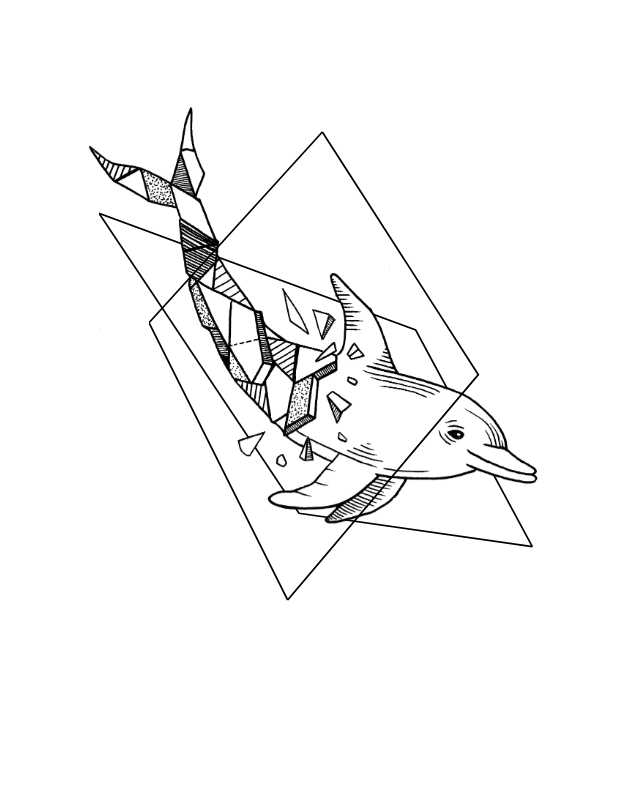
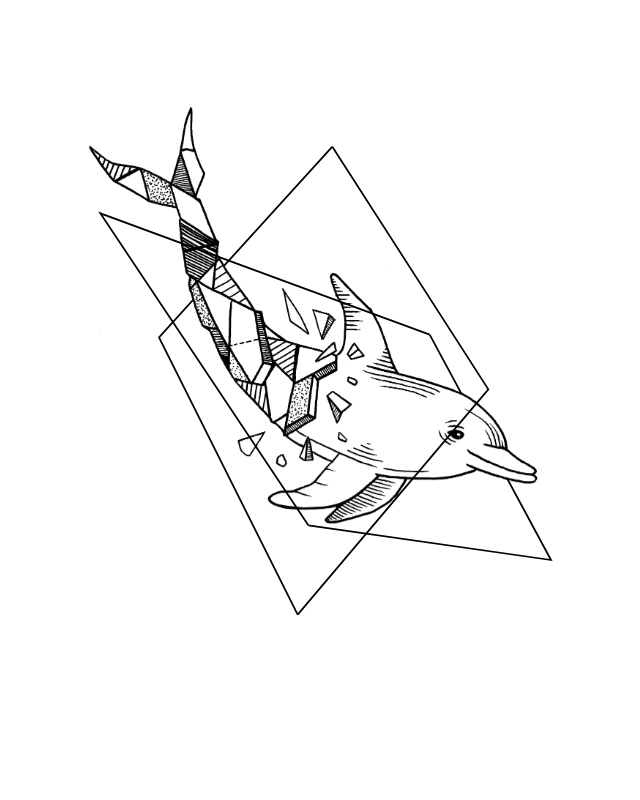
Before and after one commit to jzfqiu/jzqiu.com-react, a React app: page / in a window 1280 px wide. Shown: the top 800 px of the page, without its empty margins (329-969 px from the left). Built offline with nearby package versions, Linux system fonts and the light colour scheme.

Commit message:
did dolphin.

```diff
--- a/public/index.html
+++ b/public/index.html
@@ -10,29 +10,10 @@
     <meta name="theme-color" content="#000000"/>
     <link rel="manifest" href="%PUBLIC_URL%/manifest.json"/>
 
-    <title>React App</title>
+    <title>Lorem Ipsum</title>
 </head>
 <body>
 <noscript>You need to enable JavaScript to run this app.</noscript>
 <div id="root"></div>
 </body>
 </html>
-
-<!--<section class="projects">-->
-<!--    <h3>Projects</h3>-->
-<!--    <div class="uocsecrets">-->
-<!--        <h4>UoCSecrets</h4>-->
-<!--        <p>An anonymous social network webapp</p>-->
-<!--        <p>Built using: Django, Bootstrap, PostgreSQL</p>-->
-<!--    </div>-->
-<!--    <div class="ime_inventory_database">-->
-<!--        <h4>IME Inventory Database</h4>-->
-<!--        <p>A search engine and database interface for IME's equipment inventory</p>-->
-<!--        <p>Built using: Flask, jQuery, MongoDB</p>-->
-<!--    </div>-->
-<!--    <div class="jzqiu">-->
-<!--        <h4>This Site</h4>-->
-<!--        <p>My personal website</p>-->
-<!--        <p>Built using: Flask, jQuery, SQLite</p>-->
-<!--    </div>-->
-<!--</section>-->
--- a/src/dolphin.js
+++ b/src/dolphin.js
@@ -1,4 +1,4 @@
-import React, { Component } from 'react';
+import React, {Component} from 'react';
 import dolphin_core from './dolphin_borderless.png'
 import styled from 'styled-components'
 
@@ -17,19 +17,19 @@ const StyledDolphinCore = styled.div`
 `;
 
 const StyledDolphinLineA = styled.div`
-    top: 10%;
-    width: 520px;
+    top: 0px;
+    width: 800px;
     position: fixed;
-    margin-left: calc(50% - 170px);
-    z-index: 20;
+    margin-left: calc(50% - 400px);
+    z-index: ${props => props.zIdx};
 `;
 
 const StyledDolphinLineB = styled.div`
-    top: 10%;
-    width: 500px;
+    top: 0px;
+    width: 800px;
     position: fixed;
-    margin-left: calc(50% - 220px);
-    z-index: 0;
+    margin-left: calc(50% - 400px);
+    z-index: ${props => props.zIdx};
 `;
 
 const ImgStyle = {
@@ -38,13 +38,13 @@ const ImgStyle = {
 };
 
 
-const  moveLeftUp = function(endDim, n) {
-    return endDim - n*(endDim+50);
+const moveLeftUp = function (endDim, n) {
+    return endDim - n * (endDim + 50);
 };
 
 
-const  moveRightDown = function(viewBoxDim, endDim, n) {
-    return endDim - n * (endDim-viewBoxDim-50);
+const moveRightDown = function (viewBoxDim, endDim, n) {
+    return endDim - n * (endDim - viewBoxDim - 50);
 };
 
 
@@ -79,12 +79,9 @@ class Dolphin extends Component {
                 <StyledDolphinCore>
                     <img src={dolphin_core} alt={"dolphin"} style={ImgStyle}/>
                 </StyledDolphinCore>
-                <StyledDolphinLineA>
+
                 <DolphinLineA x={this.state.height}/>
-                </StyledDolphinLineA>
-                <StyledDolphinLineB>
                 <DolphinLineB x={this.state.height}/>
-                </StyledDolphinLineB>
             </StyledDolphin>
         );
     }
@@ -94,11 +91,17 @@ class Dolphin extends Component {
 class DolphinLineA extends Component {
 
     render() {
+
         const x = this.props.x;
         const widthDim = 300;
-        const heightDim = 400;
+        const heightDim = 300;
+        const widthOffset = 90;
+        const heightOffset = 55;
+        const scaleOffset = 0.65;
 
         return (
+            <div>
+                <StyledDolphinLineA zIdx={10}>
                     <svg xmlns="http://www.w3.org/2000/svg"
                          viewBox={
                              "0 0 " + widthDim +
@@ -110,50 +113,61 @@ class DolphinLineA extends Component {
                                 fill: none;
                                 stroke: #000;
                                 stroke-miterlimit: 10;
-                        }
-
-                        .l0 {
-                            z-index: 0;
-                        }
-
-                        .l1 {
-                            z-index: 20;
+                                stroke-width: ${scaleOffset};
                             }
                         `}
                             </style>
                         </defs>
-                <title>Layer 1</title>
-                <g id="Layer1" data-name="Layer 1">
+                        <g>
                             <polyline className="cls-1 l0" points=
                                 {
-                            moveLeftUp(100, x) + " " +
-                            moveLeftUp(30, x) + " " +
+                                    moveLeftUp(widthOffset + 100 * scaleOffset, x) + " " +
+                                    moveLeftUp(heightOffset, x) + " " +
 
-                            moveLeftUp(190, x) + " " +
-                            moveRightDown(heightDim, 170, x) + " " +
+                                    moveLeftUp(widthOffset + 190 * scaleOffset, x) + " " +
+                                    moveRightDown(heightDim, heightOffset + 140 * scaleOffset, x) + " " +
 
-                            moveRightDown(widthDim, 80, x) + " " +
-                            moveRightDown(heightDim, 300, x)
+                                    moveRightDown(widthDim, widthOffset + 80 * scaleOffset, x) + " " +
+                                    moveRightDown(heightDim, heightOffset + 270 * scaleOffset, x)
                                 }
                             />
+                        </g>
+                    </svg>
+                </StyledDolphinLineA>
+                <StyledDolphinLineA zIdx={0}>
+                    <svg xmlns="http://www.w3.org/2000/svg"
+                         viewBox={
+                             "0 0 " + widthDim +
+                             " " + heightDim
+                         }>
+                        <defs>
+                            <style>{`
+                        .cls {
+                            fill: none;
+                            stroke: #000;
+                            stroke-miterlimit: 10;
+                            stroke-width: ${scaleOffset};
+                        }
+                    `}
+                            </style>
+                        </defs>
+                        <g>
                             <polyline className="cls-1 l1" points=
                                 {
-                            moveRightDown(widthDim, 80, x) + " " +
-                            moveRightDown(heightDim, 300, x) + " " +
+                                    moveRightDown(widthDim, widthOffset + 80 * scaleOffset, x) + " " +
+                                    moveRightDown(heightDim, heightOffset + 270 * scaleOffset, x) + " " +
 
-                            moveRightDown(widthDim, 0, x) + " " +
-                            moveLeftUp(140, x) + " " +
+                                    moveRightDown(widthDim, widthOffset, x) + " " +
+                                    moveLeftUp(heightOffset + 110 * scaleOffset, x) + " " +
 
-                            moveLeftUp(100, x) + " " +
-                            moveLeftUp(30, x)
+                                    moveLeftUp(widthOffset + 100 * scaleOffset, x) + " " +
+                                    moveLeftUp(heightOffset, x)
                                 }
                             />
-                    {/*
-                    "100 0   190 140   80 270   0 110"
-
-                    */}
                         </g>
                     </svg>
+                </StyledDolphinLineA>
+            </div>
         );
     }
 }
@@ -164,9 +178,14 @@ class DolphinLineB extends Component {
     render() {
         const x = this.props.x;
         const widthDim = 300;
-        const heightDim = 400;
+        const heightDim = 300;
+        const widthOffset = 68;
+        const heightOffset = 80;
+        const scaleOffset = 0.65;
 
         return (
+            <div>
+                <StyledDolphinLineB zIdx={10}>
                     <svg xmlns="http://www.w3.org/2000/svg"
                          viewBox={
                              "0 0 " + widthDim +
@@ -178,34 +197,58 @@ class DolphinLineB extends Component {
                         fill: none;
                         stroke:#000;
                         stroke-miterlimit:10;
+                        stroke-width: ${scaleOffset};
                     }`}
                             </style>
                         </defs>
-                <title>Layer 2</title>
+                        <g>
+                            <polyline className="cls-1" points={
+
+                                moveLeftUp(widthOffset + 120 * scaleOffset, x) + " " +
+                                moveRightDown(heightDim, heightOffset + 180 * scaleOffset, x) + " " +
+
+                                moveRightDown(widthDim, widthOffset, x) + " " +
+                                moveRightDown(heightDim, heightOffset, x) + " " +
+
+                                moveRightDown(widthDim, widthOffset + 190 * scaleOffset, x) + " " +
+                                moveLeftUp(heightOffset + 70 * scaleOffset, x)
+                            }/>
+                        </g>
+                    </svg>
+                </StyledDolphinLineB>
+                <StyledDolphinLineB zIdx={0}>
+                    <svg xmlns="http://www.w3.org/2000/svg"
+                         viewBox={
+                             "0 0 " + widthDim +
+                             " " + heightDim
+                         }>
+                        <defs>
+                            <style>
+                                {`.cls-1 {
+                        fill: none;
+                        stroke:#000;
+                        stroke-miterlimit:10;
+                        stroke-width: ${scaleOffset};
+                    }`}
+                            </style>
+                        </defs>
                         <g id="Layer_2" data-name="Layer 2">
                             <polyline className="cls-1" points={
-                        moveRightDown(widthDim, 0, x) + " " +
-                        moveRightDown(heightDim, 80, x) + " " +
+                                moveRightDown(widthDim, widthOffset + 190 * scaleOffset, x) + " " +
+                                moveLeftUp(heightOffset + 70 * scaleOffset, x) + " " +
 
-                        moveRightDown(widthDim, 190, x) + " " +
-                        moveLeftUp(150, x) + " " +
+                                moveLeftUp(widthOffset + 260 * scaleOffset, x) + " " +
+                                moveLeftUp(heightOffset + 200 * scaleOffset, x) + " " +
 
-                        moveLeftUp(260, x) + " " +
-                        moveLeftUp(280, x)
-                    }/>
-                    <polyline className="cls-1" points={
-                        moveLeftUp(260, x) + " " +
-                        moveLeftUp(280, x) + " " +
+                                moveLeftUp(widthOffset + 120 * scaleOffset, x) + " " +
+                                moveRightDown(heightDim, heightOffset + 180 * scaleOffset, x)
 
-                        moveLeftUp(120, x) + " " +
-                        moveRightDown(heightDim, 260, x) + " " +
-
-                        moveRightDown(widthDim, 0, x) + " " +
-                        moveRightDown(heightDim, 80, x)
                             }/>
                             {/*  "0 0   190 70   260 200   120 180"  */}
                         </g>
                     </svg>
+                </StyledDolphinLineB>
+            </div>
         );
     }
 }
--- a/src/index.js
+++ b/src/index.js
@@ -2,15 +2,20 @@ import ReactDOM from 'react-dom';
 import React from 'react';
 import Heya from './heya.js';
 import Dolphin from './dolphin.js';
+import styled from 'styled-components'
 
+
+const StyledIndex = styled.div`
+    font-family: "Courier New", Courier, monospace;
+`;
 
 class Index extends React.Component {
     render () {
         return (
-            <div>
+            <StyledIndex>
                 <Dolphin />
                 <Heya />
-            </div>
+            </StyledIndex>
         )
     }
 }
```
Also changed, not shown: src/heya.js (+17 -8 lines), src/projects.js (added, +49 -0 lines). Lines whose indentation alone changed are shown as unchanged.
